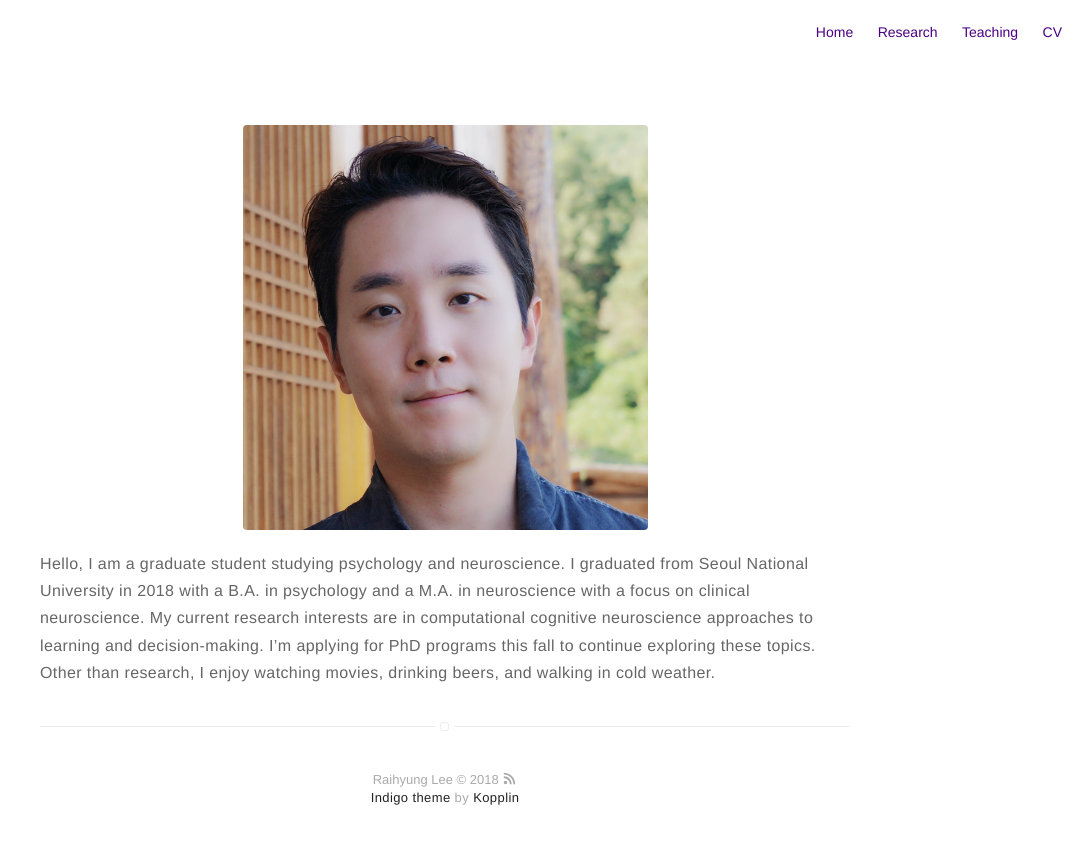
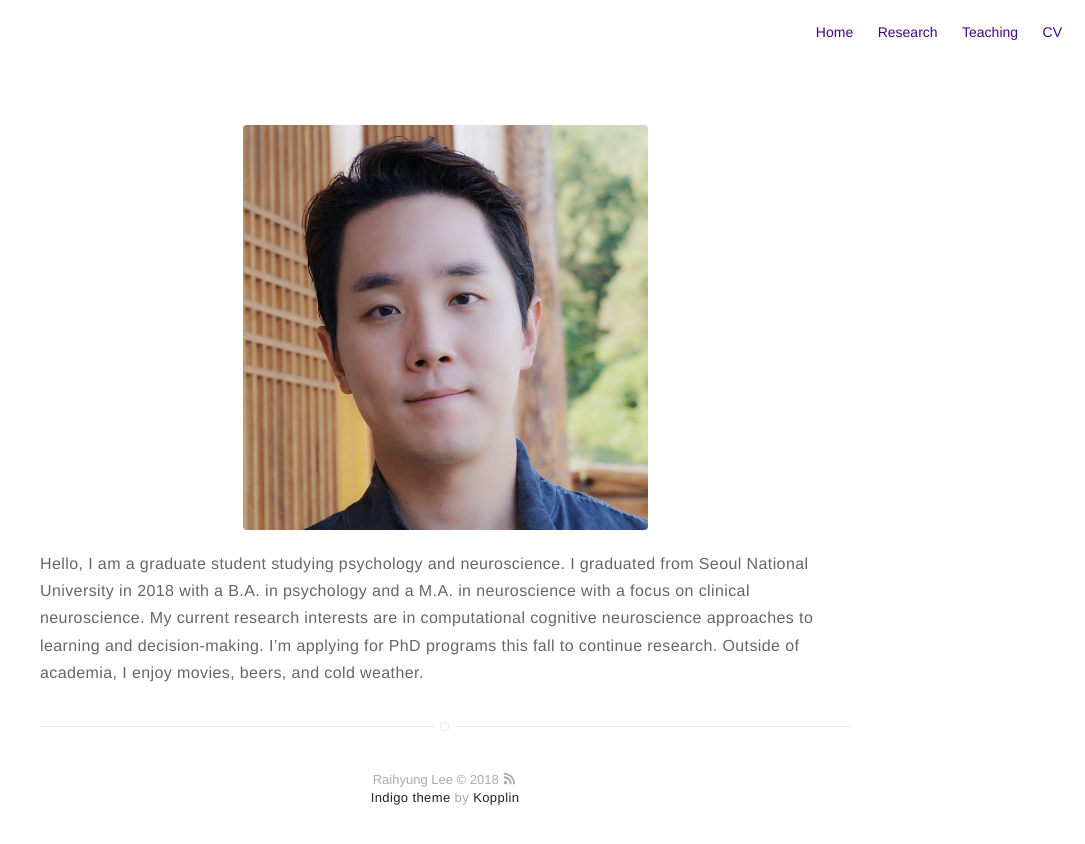
Before and after one commit to RaihyungLee/RaihyungLee.github.io, a Jekyll site: the page built from about.md, in a window 1280 px wide. Shown: the top 844 px of the page, without its empty margins (195-1280 px from the left). Built offline with Jekyll 4.4.1, drawn with Linux system fonts in a browser that asks for light colours.

Commit message:
Update about.md

```diff
--- a/about.md
+++ b/about.md
@@ -4,4 +4,4 @@ layout: page
 ---
 ![Profile Image]({{ site.url }}/{{ site.picture }})
 
-Hello, I am a graduate student studying psychology and neuroscience. I graduated from Seoul National University in 2018 with a B.A. in psychology and a M.A. in neuroscience with a focus on clinical neuroscience. My current research interests are in computational cognitive neuroscience approaches to learning and decision-making. I’m applying for PhD programs this fall to continue exploring these topics. Other than research, I enjoy watching movies, drinking beers, and walking in cold weather.
+Hello, I am a graduate student studying psychology and neuroscience. I graduated from Seoul National University in 2018 with a B.A. in psychology and a M.A. in neuroscience with a focus on clinical neuroscience. My current research interests are in computational cognitive neuroscience approaches to learning and decision-making. I’m applying for PhD programs this fall to continue research. Outside of academia, I enjoy movies, beers, and cold weather.
```
